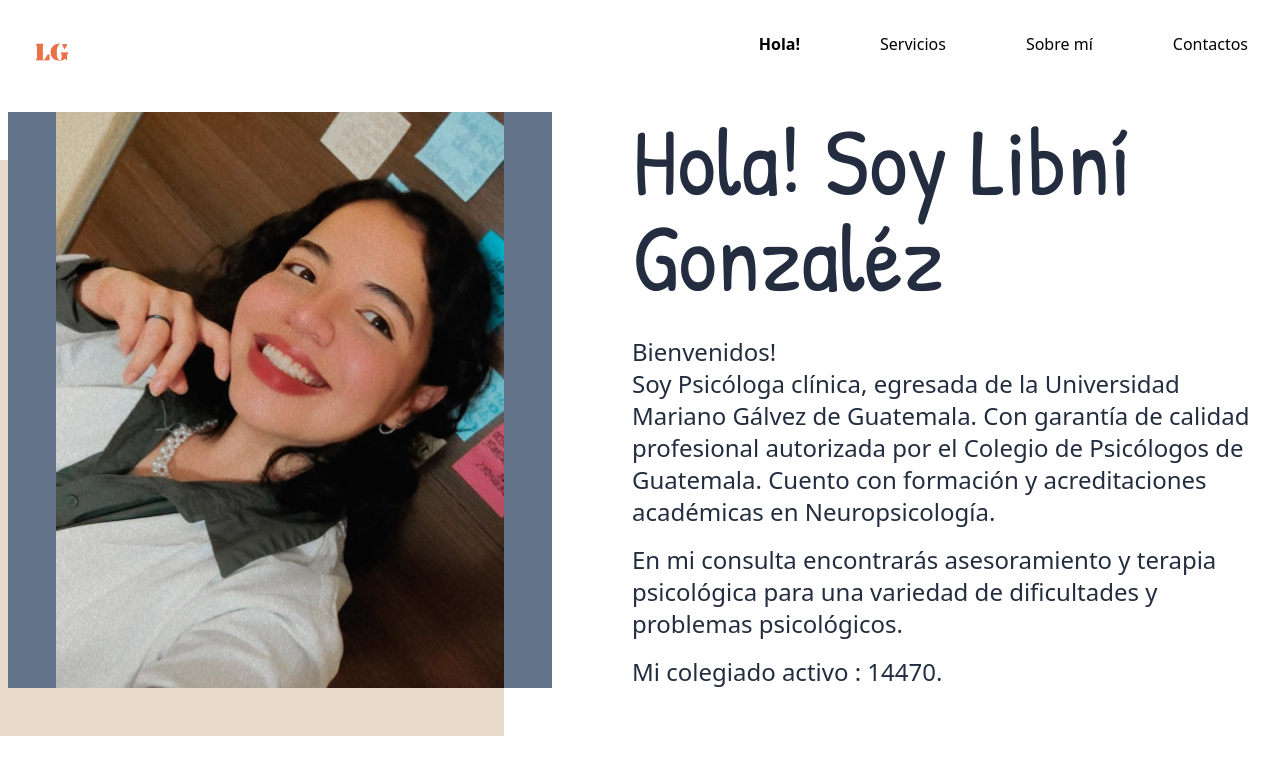
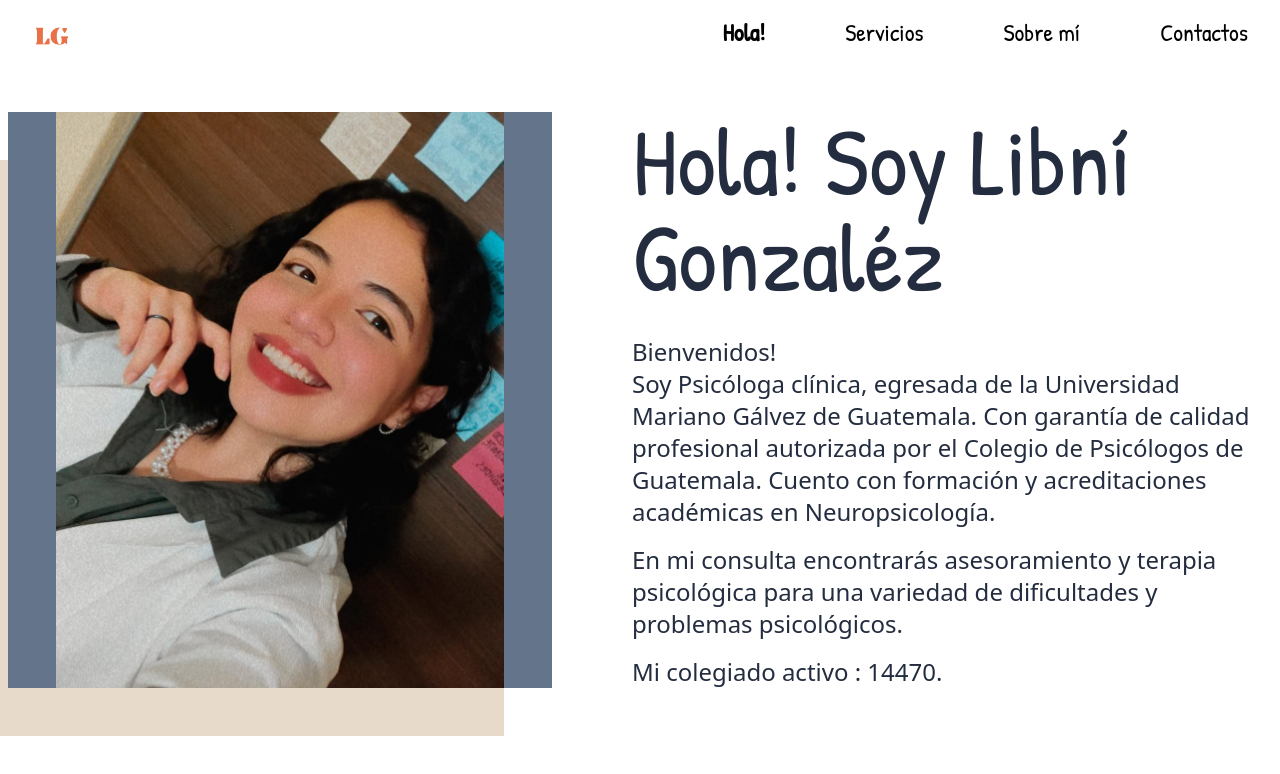
Before and after one commit to 99tsantos/psicologa_libni, a Next.js app: page / in a window 1280 px wide. Shown: the top 774 px of the page. Built offline with nearby package versions, Linux system fonts and the light colour scheme.

Commit message:
feat: navbar dynamic routing

```diff
--- a/src/components/navbar.tsx
+++ b/src/components/navbar.tsx
@@ -1,19 +1,72 @@
 "use client";
-import { useState } from "react";
+import { useEffect, useState } from "react";
+
+const NAV_ITEMS = [
+  { id: "hero", label: "Hola!" },
+  { id: "services", label: "Servicios" },
+  { id: "aboutme", label: "Sobre mí" },
+  { id: "information", label: "Contactos" },
+];
 
 export default function Navbar() {
   const [selectedSection, setSelectedSection] = useState<number>(0);
+
+  useEffect(() => {
+    const ids = NAV_ITEMS.map((n) => n.id);
+    let ticking = false;
+
+    const updateActive = () => {
+      const distances = ids.map((id) => {
+        const el = document.getElementById(id);
+        if (!el) return Infinity;
+        return Math.abs(el.getBoundingClientRect().top);
+      });
+      const min = Math.min(...distances);
+      const index = distances.indexOf(min);
+      if (index !== -1) setSelectedSection(index);
+    };
+
+    const onScroll = () => {
+      if (!ticking) {
+        window.requestAnimationFrame(() => {
+          updateActive();
+          ticking = false;
+        });
+        ticking = true;
+      }
+    };
+
+    updateActive();
+    window.addEventListener("scroll", onScroll, { passive: true });
+    window.addEventListener("resize", onScroll);
+    return () => {
+      window.removeEventListener("scroll", onScroll);
+      window.removeEventListener("resize", onScroll);
+    };
+  }, []);
+
+  const handleClick = (id: string, index: number) => {
+    const el = document.getElementById(id);
+    if (el) el.scrollIntoView({ behavior: "smooth" });
+    setSelectedSection(index);
+  };
+
   return (
-    <div className="w-full h-10 bg-opacity-1 fixed text-black flex justify-between p-8">
+    <div className="w-full bg-opacity-1 bg-white fixed text-black flex justify-between px-8 py-4">
       <div className="bg-[url('/assets/logo.png')] bg-cover bg-center w-10 h-10"></div>
       <div>
         <ul className="flex gap-4 md:gap-20 justify-end">
-          <li className={selectedSection === 0 ? "font-bold" : "font-normal"}>
-            Hola!
-          </li>
-          <li>Servicios</li>
-          <li>Sobre mí</li>
-          <li>Contactos</li>
+          {NAV_ITEMS.map((item, i) => (
+            <li
+              key={item.id}
+              className={`cursor-pointer font-patrick text-2xl ${
+                selectedSection === i ? "font-bold" : "font-normal"
+              }`}
+              onClick={() => handleClick(item.id, i)}
+            >
+              {item.label}
+            </li>
+          ))}
         </ul>
       </div>
     </div>
```
